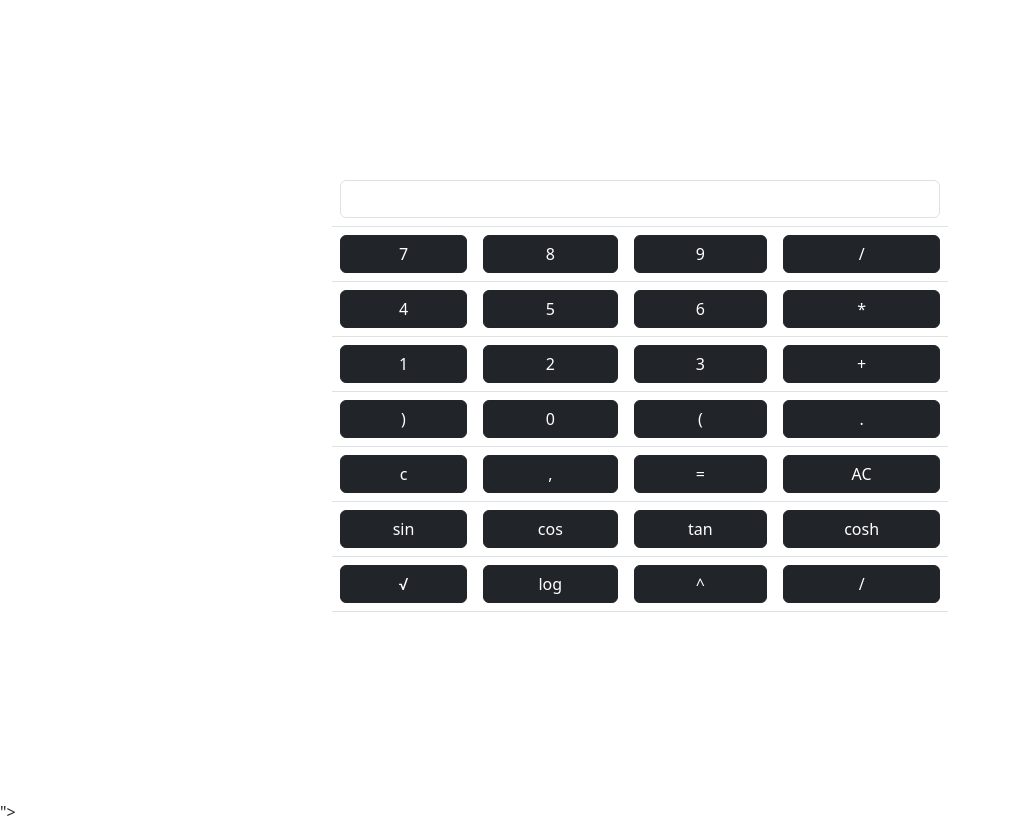
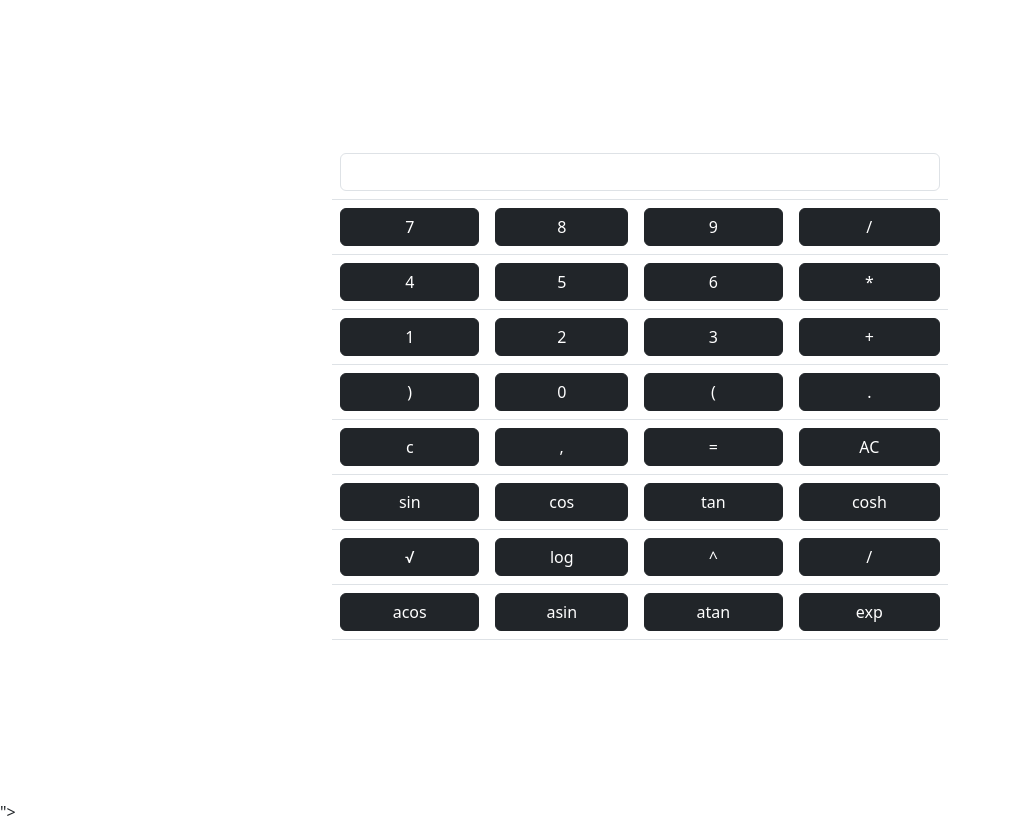
Before and after one commit to HAFSA-AJAZ/calculator, a plain HTML site: page index.html in a window 1280 px wide. Shown: the whole page, without its empty margins (0-1010 px from the left). Drawn offline with nearby package versions, Linux system fonts and the light colour scheme.

Commit message:
calculator

```diff
--- a/index.html
+++ b/index.html
@@ -7,7 +7,6 @@
     <title>calculator</title>
         <link rel="stylesheet" href="https://cdn.jsdelivr.net/npm/bootstrap@5.3.0-alpha3/dist/css/bootstrap.rtl.min.css"
          integrity="sha384-T5m5WERuXcjgzF8DAb7tRkByEZQGcpraRTinjpywg37AO96WoYN9+hrhDVoM6CaT" crossorigin="anonymous">
-        <link rel="" href="app.js">
 </head>
 <body>
     <div class="container d-flex justify-content-center align-items-center w-50" style="height:100vh;">
@@ -48,8 +47,8 @@
                 <tr>
                   <td colspan="1"><button class="btn btn-dark w-100 text-center" onclick="clearNum()">c</button></td>
                   <td><button class="btn btn-dark w-100 text-center" onclick="getNum(',')">,</button></td>
-                 <td><button class="btn btn-dark w-100 text-center" onclick="getResults('=')">=</button></td>
-                 <td><button class="btn btn-dark w-100 text-center" onclick="removeNumb('')">AC</button></td>
+                 <td><button class="btn btn-dark w-100 text-center" onclick="getResults()">=</button></td>
+                 <td><button class="btn btn-dark w-100 text-center" onclick="removeNumb()">AC</button></td>
                   </tr>
 
                   <tr>
@@ -65,9 +64,12 @@
                     <td><button class="btn btn-dark w-100 text center"onclick="getNum('%')">/</button></td>
                   </tr>
 
-
-
-
+                  <tr>
+                    <td><button class="btn btn-dark w-100 text center" onclick="getNum('math.acos')">acos</button></td>
+                     <td><button class="btn btn-dark w-100 text-center"onclick="getNum('math.asin')">asin</button></td>
+                     <td><button class="btn btn-dark w-100 text-center"onclick="getNum('math.atan')">atan</button></td>
+                     <td><button class="btn btn-dark w-100 text-center"onclick="getNum('math.exp')">exp</button></td>
+                     </tr>
 
         </tbody>
       </table>
--- a/script/app.js
+++ b/script/app.js
@@ -9,7 +9,6 @@ function removeNumb(){
     document.getElementById('result').value =  document.getElementById('result').value.slice(0,res.lenght-1)
 }
 function getResults(){
-   // console.log(document.getElementById('result').value)
-    document.getElementById('result').value = eval( document.getElementById('result').value)
+    document.getElementById('result').value = eval(document.getElementById('result').value)
 
 }
```
